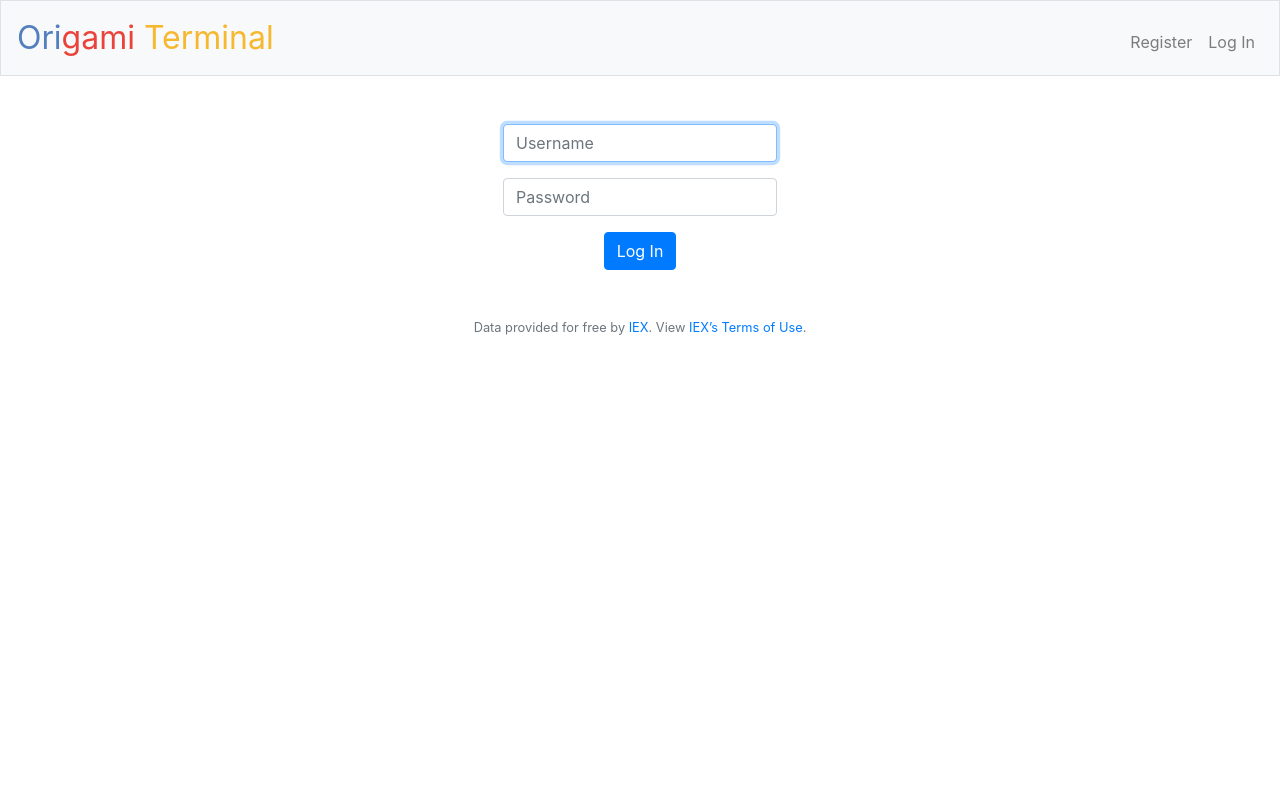
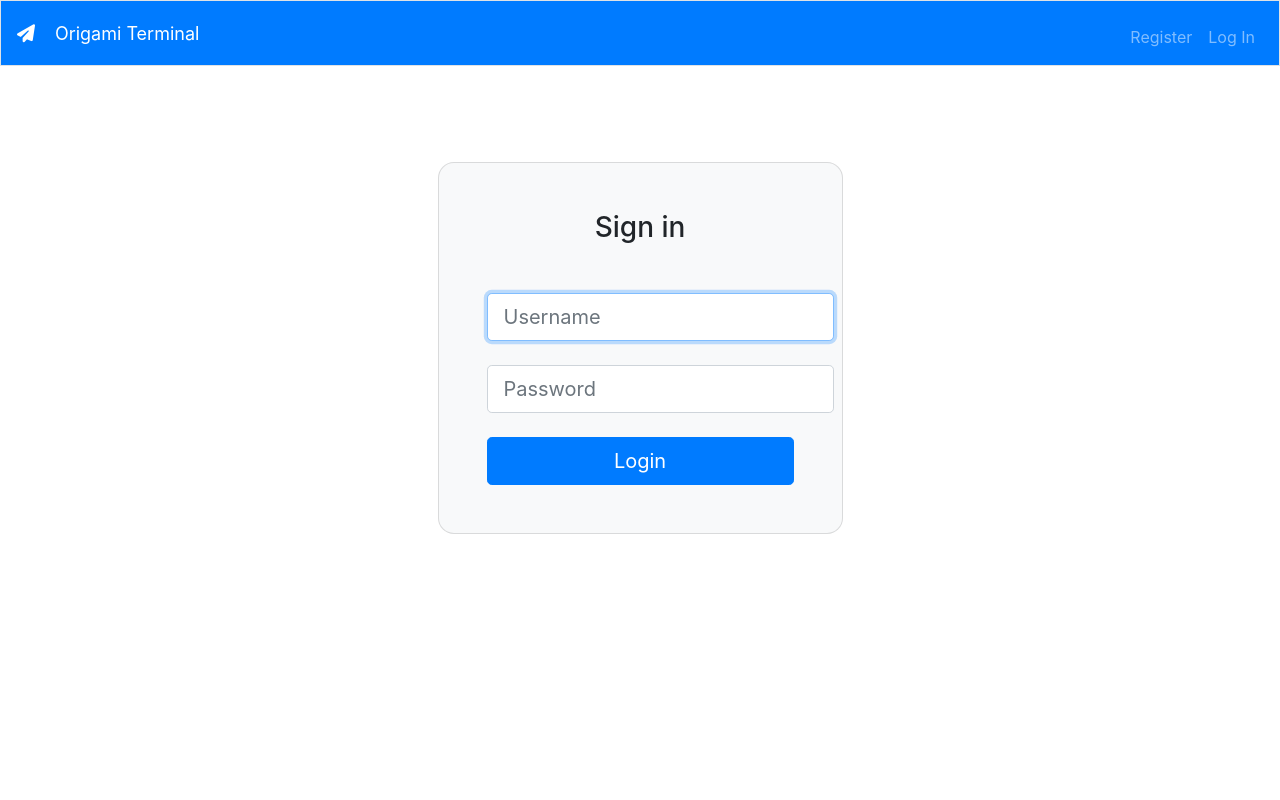
Before and after one commit to jcyling/origami-terminal, a Flask app: page /login in a window 1280 px wide. Run offline with Flask 2, Linux system fonts and the light colour scheme; some libraries are stand-ins or nearby versions.

Commit message:
Update layout

```diff
--- a/static/styles.css
+++ b/static/styles.css
@@ -1,7 +1,15 @@
+body {
+}
+
 nav .navbar-brand
 {
     /* size for brand */
-    font-size: xx-large;
+    font-size: large;
+}
+
+.fa {
+    color: white;
+    margin-right: 20px;
 }
 
 /* Colors for brand */
@@ -33,6 +41,8 @@ main .form-control
 
 main
 {
+    width: 100%;
+
     /* Scroll horizontally as needed */
     overflow-x: auto;
 
--- a/templates/layout.html
+++ b/templates/layout.html
@@ -18,19 +18,20 @@
         <!-- http://getbootstrap.com/docs/4.5/ -->
         <script src="https://code.jquery.com/jquery-3.5.1.slim.min.js" integrity="sha384-DfXdz2htPH0lsSSs5nCTpuj/zy4C+OGpamoFVy38MVBnE+IbbVYUew+OrCXaRkfj" crossorigin="anonymous"></script>
         <script src="https://cdn.jsdelivr.net/npm/bootstrap@4.5.3/dist/js/bootstrap.bundle.min.js" integrity="sha384-ho+j7jyWK8fNQe+A12Hb8AhRq26LrZ/JpcUGGOn+Y7RsweNrtN/tE3MoK7ZeZDyx" crossorigin="anonymous"></script>
+		<script src="https://kit.fontawesome.com/5cd43e2a4c.js" crossorigin="anonymous"></script>
 
         <title>Origami Terminal {% block title %}{% endblock %}</title>
 
     </head>
 
-    <body>
+    <body class="vh-100">
 
-        <nav class="navbar navbar-expand-md navbar-light bg-light border">
-            <a class="navbar-brand" href="/"><span class="blue">Ori</span><span class="red">gami</span> <span class="yellow">Terminal</span></a>
+        <nav class="navbar navbar-expand-md navbar-dark bg-primary border">
+            <a class="navbar-brand" href="/"><i class="fa fa-thin fa-paper-plane"></i>Origami Terminal</a>
             <button aria-controls="navbar" aria-expanded="false" aria-label="Toggle navigation" class="navbar-toggler" data-target="#navbar" data-toggle="collapse" type="button">
                 <span class="navbar-toggler-icon"></span>
             </button>
-            <div class="collapse navbar-collapse" id="navbar">
+            <div class="collapse navbar-collapse bg-primary" id="navbar">
                 {% if session.user_id %}
                     <ul class="navbar-nav mr-auto mt-2">
                         <li class="nav-item"><a class="nav-link" href="/quote">Quote</a></li>
@@ -63,9 +64,6 @@
             {% block main %}{% endblock %}
         </main>
 
-        <footer class="small text-center text-muted">
-            Data provided for free by <a href="https://iextrading.com/developer">IEX</a>. View <a href="https://iextrading.com/api-exhibit-a/">IEX’s Terms of Use</a>.
-        </footer>
 
     </body>
 
--- a/templates/login.html
+++ b/templates/login.html
@@ -5,13 +5,32 @@
 {% endblock %}
 
 {% block main %}
-    <form action="/login" method="post">
-        <div class="form-group">
-            <input autocomplete="off" autofocus class="form-control" name="username" placeholder="Username" type="text">
+<section class="" style="background-color: #ffffff;">
+    <div class="container py-5 h-100">
+      <div class="row d-flex justify-content-center align-items-center h-100">
+        <div class="col-12 col-md-8 col-lg-6 col-xl-5">
+          <div class="card shadow-2-strong bg-light" style="border-radius: 1rem;">
+            <div class="card-body p-5 text-center">
+
+              <h3 class="mb-5">Sign in</h3>
+
+              <form action="/login" method="post">
+
+                <div class="form-outline mb-4">
+                    <input autocomplete="off" autofocus class="form-control form-control-lg" name="username" placeholder="Username" type="text">
+                </div>
+                <div class="form-white mb-4">
+                    <input class="form-control form-control-lg" name="password" placeholder="Password" type="password">
+                </div>
+                <button class="btn btn-primary btn-lg btn-block" type="submit">Login</button>
+
+              </form>
+            </div>
+          </div>
         </div>
-        <div class="form-group">
-            <input class="form-control" name="password" placeholder="Password" type="password">
-        </div>
-        <button class="btn btn-primary" type="submit">Log In</button>
-    </form>
+      </div>
+    </div>
+  </section>
+
+
 {% endblock %}
```
Also changed, not shown: README.md, static/favicon.ico, 1 other file.
